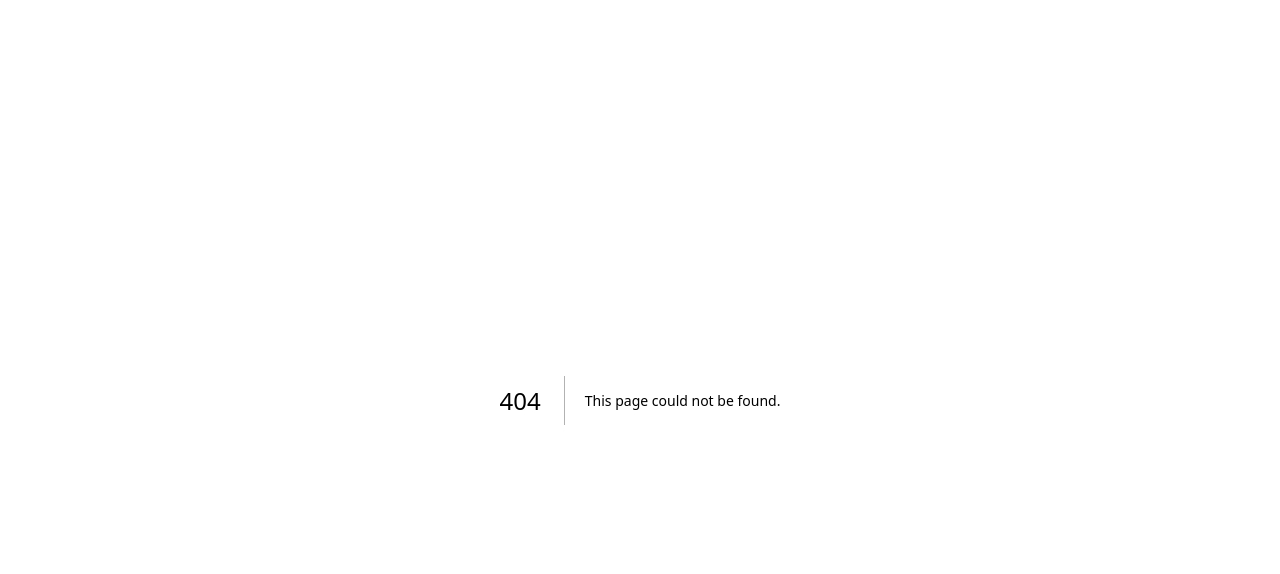
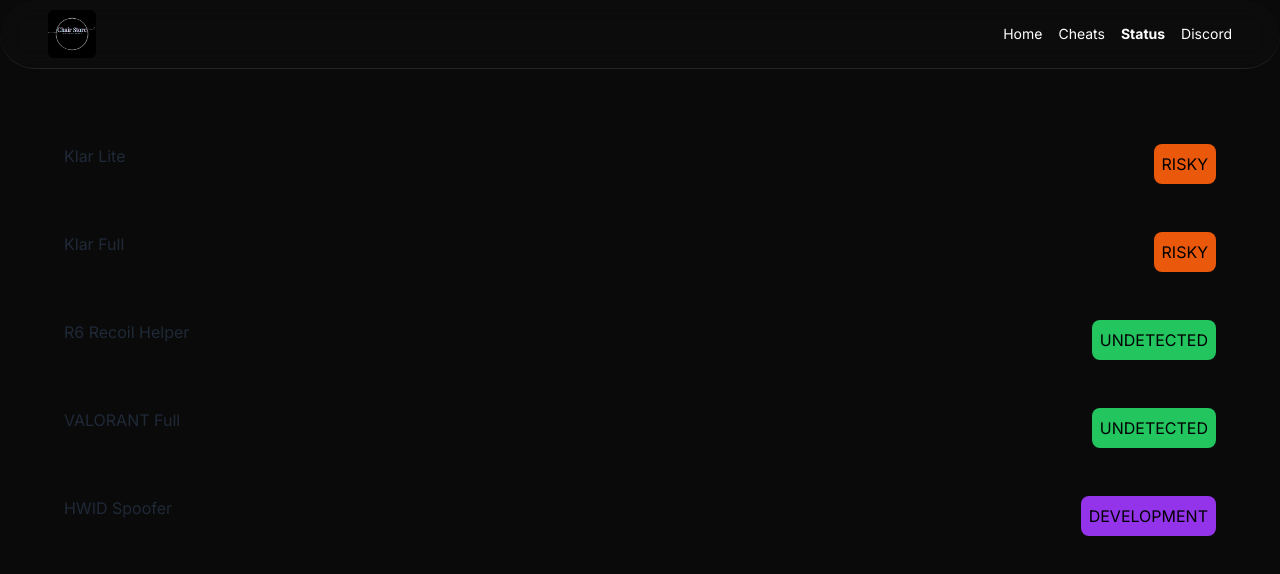
Before and after one commit to Crspy2/chairstore-web, a Next.js app: page /status in a window 1280 px wide. Before the commit this address had no page. Shown: the top 574 px of the page. Built offline with nearby package versions, Linux system fonts and the light colour scheme.

Commit message:
Added a navbar and Status Page
Added a navbar and Status page per Advantage's request

```diff
--- a/src/app/globals.css
+++ b/src/app/globals.css
@@ -6,5 +6,5 @@
 
 
 :root {
-    @apply bg-neutral-950
+    @apply bg-neutral-950 scroll-smooth
 }
--- a/src/app/layout.tsx
+++ b/src/app/layout.tsx
@@ -1,6 +1,7 @@
 import type { Metadata } from "next";
 import { Inter } from "next/font/google";
 import "./globals.css";
+import Navbar from "@/components/Navbar";
 
 const inter = Inter({ subsets: ["latin"] });
 
@@ -33,6 +34,7 @@
     return (
         <html lang="en">
             <body className={inter.className}>
+            <Navbar />
                 {children}
             </body>
         </html>
--- /dev/null
+++ b/src/app/status/page.tsx
@@ -0,0 +1,62 @@
+enum E_Status {
+    Detected = "DETECTED",
+    Updating = "UPDATING",
+    Development = "DEVELOPMENT",
+    Risky = "RISKY",
+    Undetected = "UNDETECTED",
+}
+
+
+type I_PStatus = {
+    name: string,
+    status: E_Status
+}
+
+const productStatuses: I_PStatus[] = [
+    {
+        name: "Klar Lite",
+        status: E_Status.Risky,
+    },
+    {
+        name: "Klar Full",
+        status: E_Status.Risky,
+    },
+    {
+        name: "R6 Recoil Helper",
+        status: E_Status.Undetected,
+    },
+    {
+        name: "VALORANT Full",
+        status: E_Status.Undetected,
+    },
+    {
+        name: "HWID Spoofer",
+        status: E_Status.Development,
+    }
+]
+
+export default function Status() {
+    return (
+        <main className="dark mt-36">
+            <div className="flex flex-col max-w-6xl mx-auto gap-y-12">
+                {productStatuses.map((p, id) => (
+                    <div className="flex justify-between" key={id}>
+                        <h1>{p.name}</h1>
+                        {p.status == E_Status.Detected ? (
+                            <h2 className="p-2 rounded-lg bg-red-500 text-black">{p.status}</h2>
+                        ) : p.status == E_Status.Updating ? (
+                            <h2 className="p-2 rounded-lg bg-blue-600 text-black">{p.status}</h2>
+                        ) : p.status == E_Status.Development ? (
+                            <h2 className="p-2 rounded-lg bg-purple-600 text-black">{p.status}</h2>
+                        ) :p.status == E_Status.Risky ? (
+                            <h2 className="p-2 rounded-lg bg-orange-600 text-black">{p.status}</h2>
+                        ) :p.status == E_Status.Undetected ? (
+                            <h2 className="p-2 rounded-lg bg-green-500 text-black">{p.status}</h2>
+                        ) : <h2>{p.status}</h2>
+                        }
+                    </div>
+                ))}
+            </div>
+        </main>
+    );
+}
--- a/src/components/Hero.tsx
+++ b/src/components/Hero.tsx
@@ -7,7 +7,7 @@
 const Hero = () => {
     const words = [
         {
-            text: "Chairstore",
+            text: "ChairStore",
             className: "text-blue-500 dark:text-blue-500"
         },
         {
--- /dev/null
+++ b/src/components/Navbar.tsx
@@ -0,0 +1,53 @@
+"use client"
+
+import Link from "next/link"
+import Image from "next/image"
+import { usePathname } from 'next/navigation'
+
+const Navbar = () => {
+    const path  = usePathname();
+
+    return (
+        <nav className={`dark bg-neutral-900/20 border-b-white/10 rounded-full fixed z-[9999] w-full sm:px-4 py-2.5 top-0 left-0 backdrop-filter backdrop-blur-md border-b`}>
+            <div className="flex flex-wrap items-center justify-between px-8">
+                <div className="flex items-center">
+                    <Link href="/#" className="flex items-center">
+                        <Image src="/chairstore.png" alt="" width={2000} height={2000} className="w-12 h-12 rounded-md"/>
+                    </Link>
+                </div>
+                <div  className="hidden sm:flex gap-4">
+                    <div className="hidden sm:flex light gap-4">
+                        <Link
+                            href="/"
+                            className={`flex my-auto gap-2 text-zinc-700 dark:text-white ${path == "/" && "font-bold"}`}
+                        >
+                            <h4 className="my-auto text-sm">Home</h4>
+                        </Link>
+                        <Link
+                            href="/#products"
+                            className="flex my-auto gap-2 text-zinc-700 dark:text-white"
+                        >
+                            <h4 className="my-auto text-sm">Cheats</h4>
+                        </Link>
+                        <Link
+                            href={"/status"}
+                            className={`flex my-auto gap-2 text-zinc-700 dark:text-white ${path == "/status" && "font-bold"}`}
+                        >
+                            <h4 className="my-auto text-sm">Status</h4>
+                        </Link>
+                        <Link
+                            className="flex my-auto gap-2 text-zinc-700 dark:text-white"
+                            href="https://discord.gg/chairstore"
+                            rel="nofollow"
+                            target="_blank"
+                        >
+                            <h4 className="my-auto text-sm">Discord</h4>
+                        </Link>
+                    </div>
+                </div>
+            </div>
+        </nav>
+    )
+}
+
+export default Navbar
--- a/src/components/Products.tsx
+++ b/src/components/Products.tsx
@@ -61,7 +61,7 @@
     ];
 
     return (
-        <div className="my-16">
+        <div className="my-16" id="products">
             <h3 className="text-4xl md:text-6xl font-bold text-gray-100 text-center font-poppins">Products</h3>
             <div className="mx-auto max-w-6xl px-8">
                 <ProductCards items={projects}/>
--- a/src/components/ui/card-hover-effect.tsx
+++ b/src/components/ui/card-hover-effect.tsx
@@ -36,7 +36,7 @@
                     <AnimatePresence>
                         {hoveredIndex === idx && (
                             <motion.span
-                                className="absolute inset-0 h-auto w-auto aspect-square bg-neutral-200 dark:bg-slate-800/[0.8] block rounded-3xl"
+                                className="absolute inset-0 h-auto w-auto aspect-square bg-neutral-200 dark:bg-neutral-800/[0.8] block rounded-3xl"
                                 layoutId="hoverBackground"
                                 initial={{opacity: 0}}
                                 animate={{
```
Also changed, not shown: 1 other file (tests, documents, lock files or other folders). Lines whose indentation alone changed are shown as unchanged.
